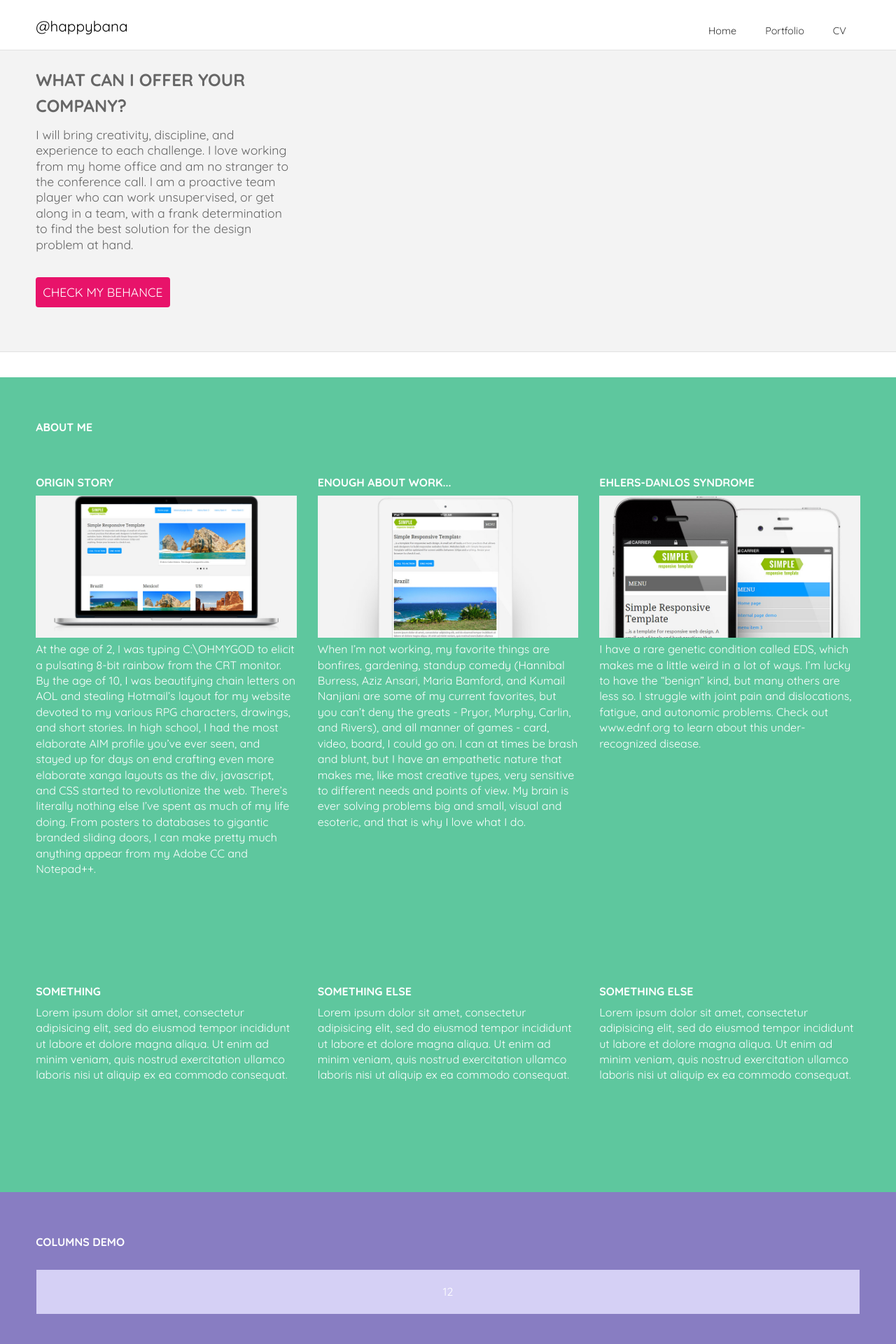
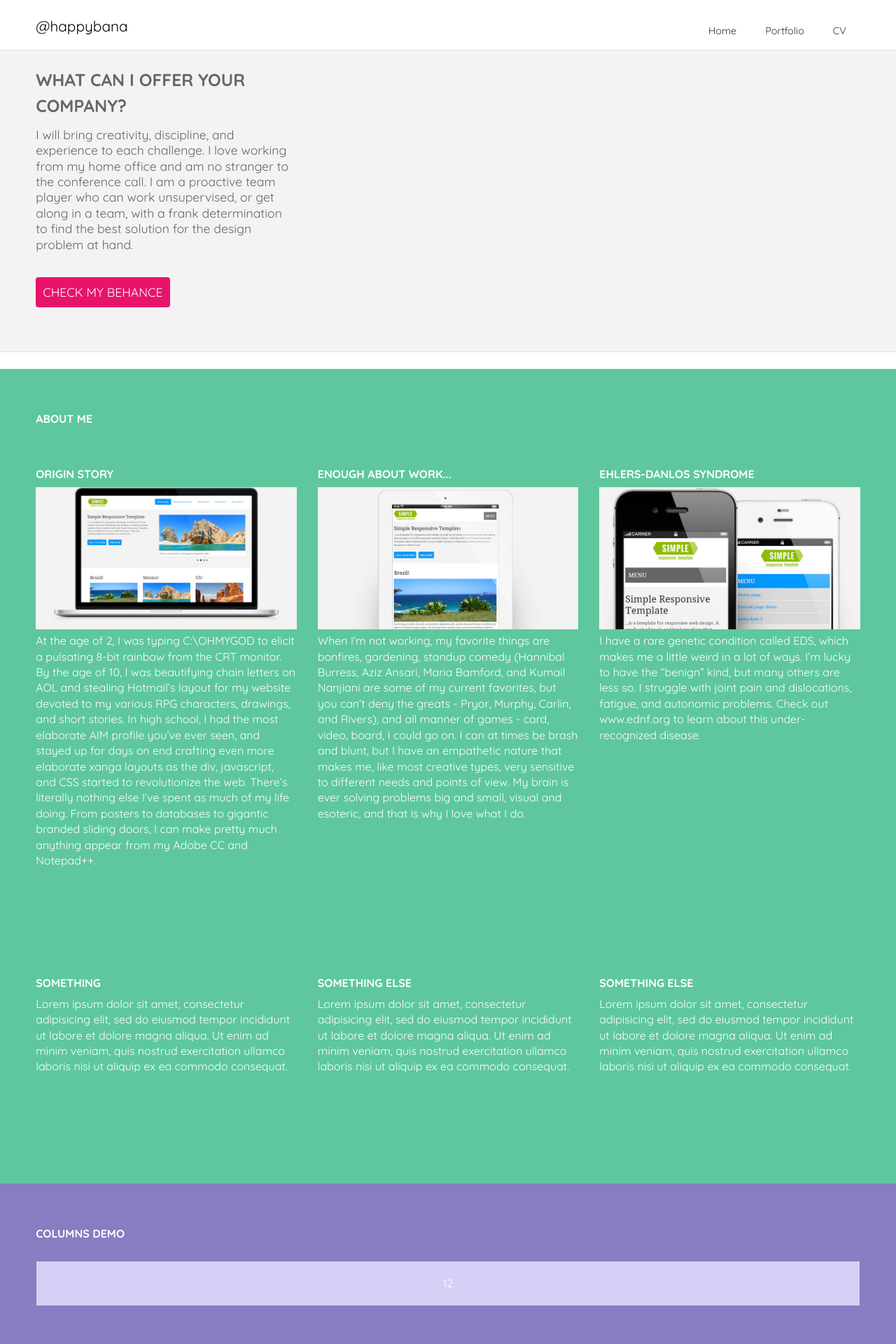
Before and after one commit to banbanbana/happybana.github.io, a Jekyll site: the page home.html, which Jekyll copies as it is, in a window 1280 px wide. Shown: the top 1920 px of the page at 70% size. Built offline with Jekyll 4.4.1, drawn with Linux system fonts in a browser that asks for light colours; some web fonts are replaced.

Commit message:
Update home.html

```diff
--- a/home.html
+++ b/home.html
@@ -97,10 +97,7 @@
         </div><!-- end .wrapper div -->
     </section><!-- end hero area -->
 <!-- main content area -->
-<div id="main" class="wrapper clearfix">
-
-
-</div><!-- #end div #main .wrapper -->
+<!-- #end div #main .wrapper -->
 
 <!-- main content area --><div id="main" class="wrapper clearfix"></div><!-- #end div #main .wrapper -->
 
```
